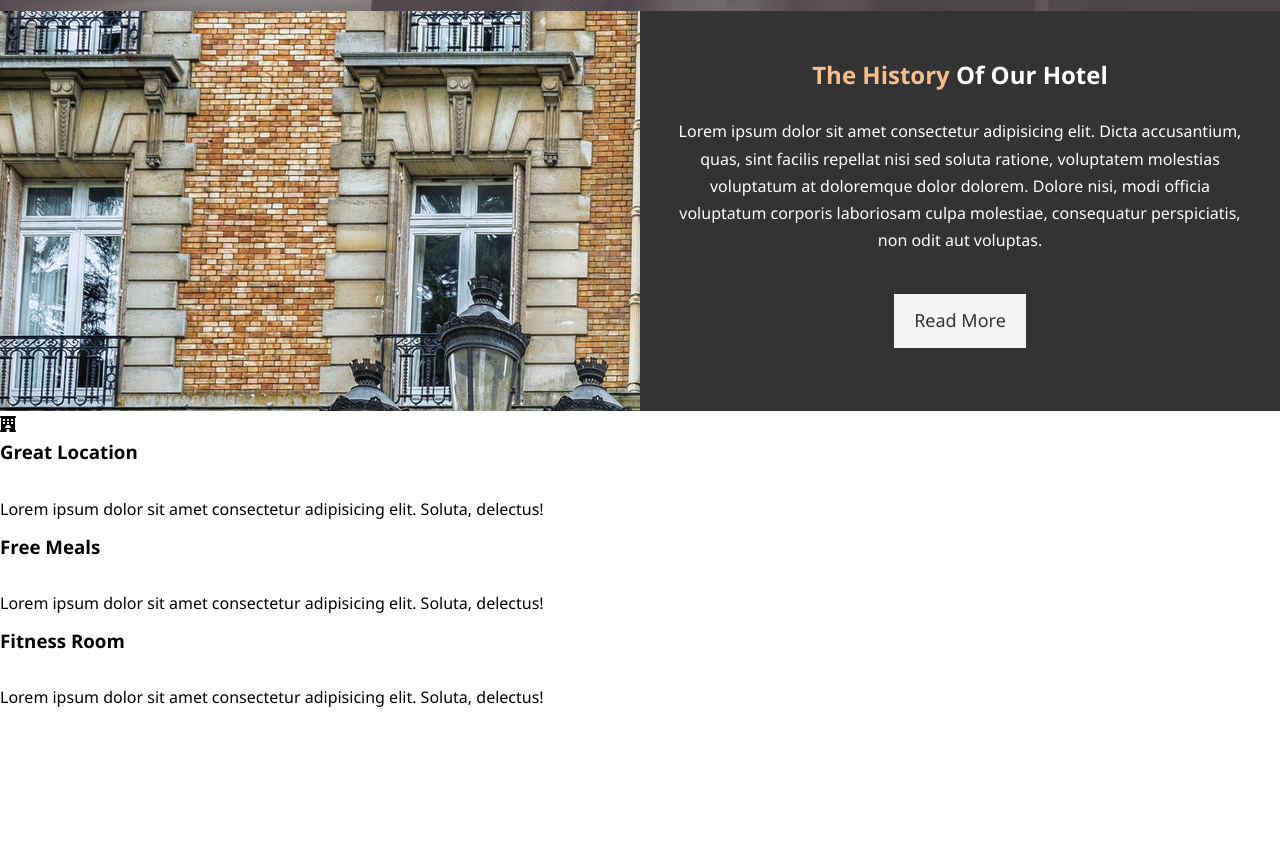
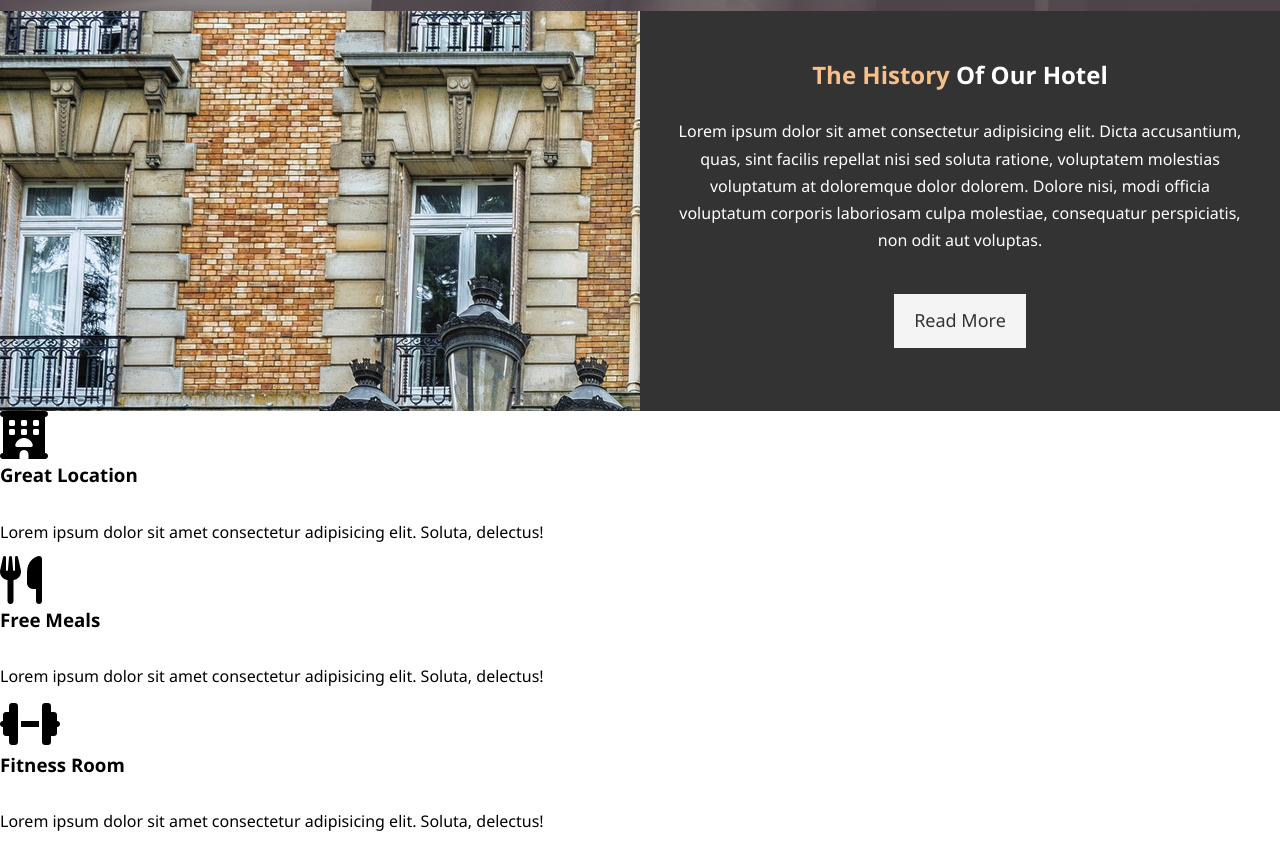
Before and after one commit to icecoldapparition96/HTMLCSS, a plain HTML site: page index.html in a window 1280 px wide. Shown: the part 656-1501 px from the top of the page. Before the commit the page ends 1378 px from the top, so only its background shows below. Drawn offline with Linux system fonts and the light colour scheme.

Commit message:
added fitnees and utensils icon resized 3x

```diff
--- a/index.html
+++ b/index.html
@@ -70,15 +70,17 @@
     <section id="features">
         <div class="box">
             <div class="box">
-                <i class="fas fa-hotel"></i>
+                <i class="fas fa-hotel fa-3x"></i>
                 <h3>Great Location</h3>
                 <p>Lorem ipsum dolor sit amet consectetur adipisicing elit. Soluta, delectus!</p>
             </div>
             <div class="box">
+                <i class="fas fa-utensils fa-3x"></i>
                 <h3>Free Meals</h3>
                 <p>Lorem ipsum dolor sit amet consectetur adipisicing elit. Soluta, delectus!</p>
             </div>
             <div class="box">
+                <i class="fas fa-dumbbell fa-3x"></i>
                 <h3>Fitness Room</h3>
                 <p>Lorem ipsum dolor sit amet consectetur adipisicing elit. Soluta, delectus!</p>
             </div>
```
